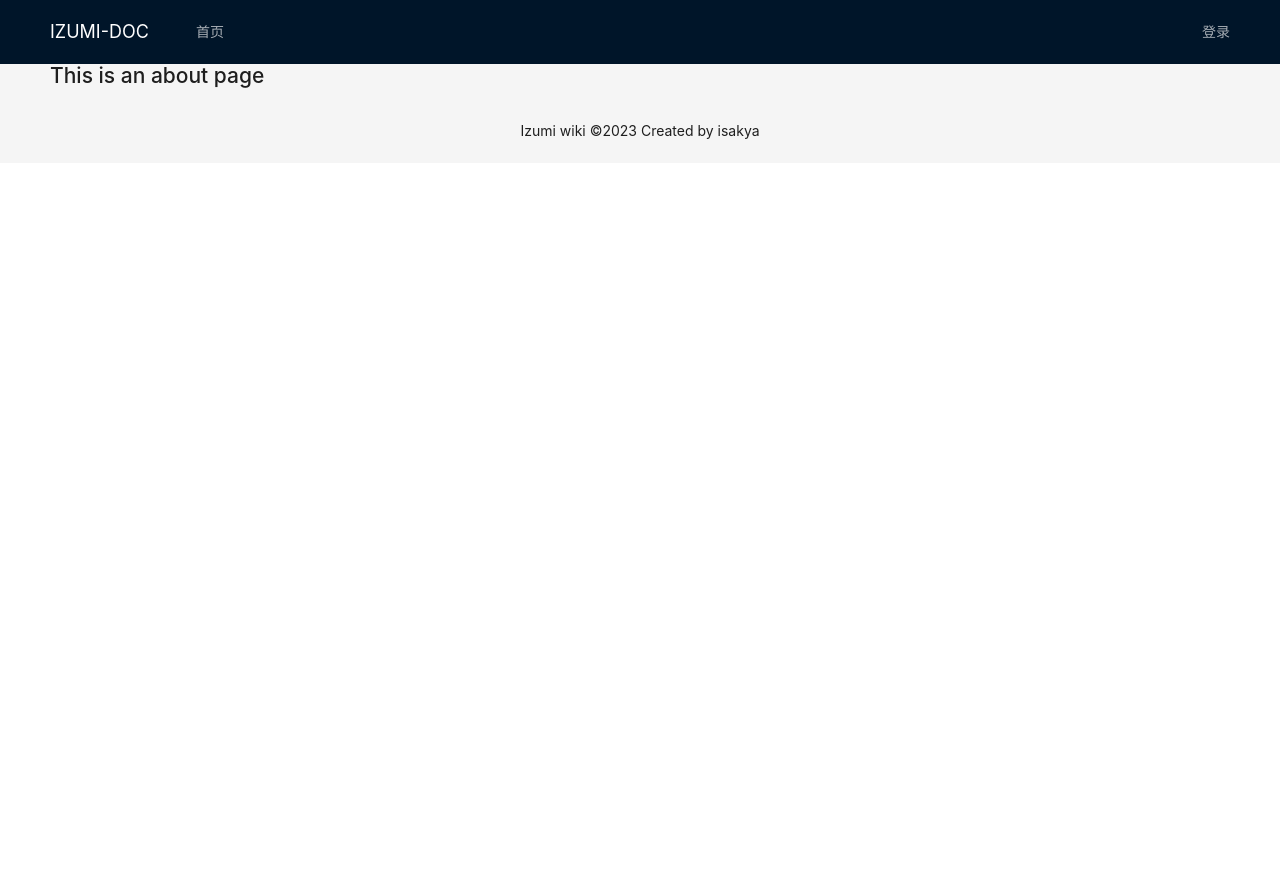
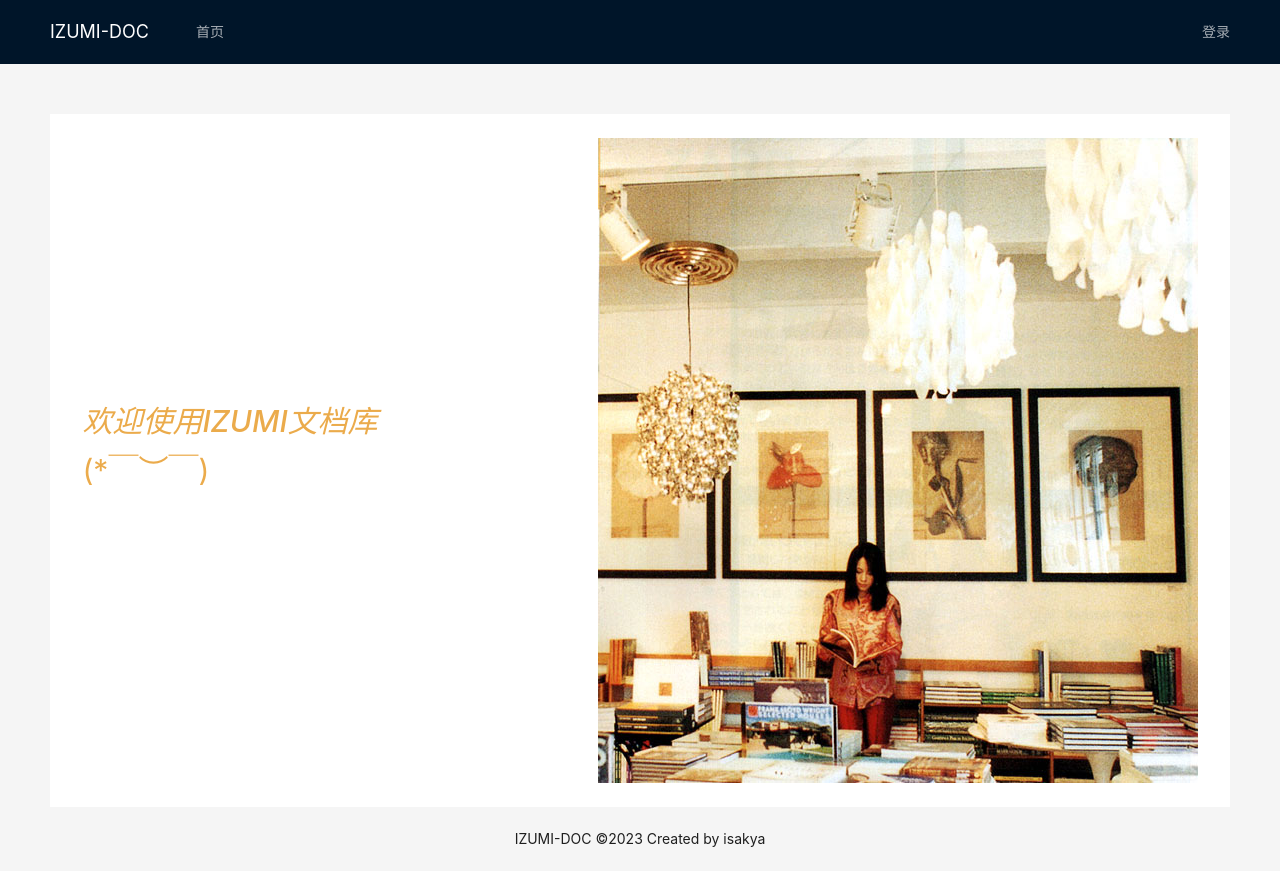
Before and after one commit to isakya/izumi-doc, a Vue app in the folder web/: page /about in a window 1280 px wide. Before the commit the page ends 800 px from the top, so only its background shows below. Built offline with nearby package versions, Linux system fonts and the light colour scheme; no server answers.

Commit message:
关于我们页面文案调整

```diff
--- a/web/src/components/the-footer.vue
+++ b/web/src/components/the-footer.vue
@@ -1,6 +1,6 @@
 <template>
   <a-layout-footer style="text-align: center">
-    Izumi wiki ©2023 Created by isakya
+    IZUMI-DOC ©2023 Created by isakya
   </a-layout-footer>
 </template>
 
--- a/web/src/views/AboutView.vue
+++ b/web/src/views/AboutView.vue
@@ -1,5 +1,37 @@
 <template>
-  <div class="about">
-    <h1>This is an about page</h1>
-  </div>
+  <a-layout style="padding: 24px 0; background: #fff; margin-top: 50px">
+    <div class="welcome">
+      <a-space :size="220">
+        <div>
+          <h1>
+            欢迎使用IZUMI文档库
+          </h1>
+          <p>(*￣︶￣)</p>
+        </div>
+
+        <img src="/image/home.jpg" alt="IZUMI">
+      </a-space>
+    </div>
+  </a-layout>
 </template>
+
+<script setup lang="ts">
+
+</script>
+
+<style scoped>
+.welcome {
+  display: flex;
+  justify-content: center;
+  align-items: center;
+}
+
+.welcome h1, p {
+  font-size: 30px;
+  color: #ebab4b;
+}
+
+.welcome h1 {
+  font-style: italic;
+}
+</style>
```
